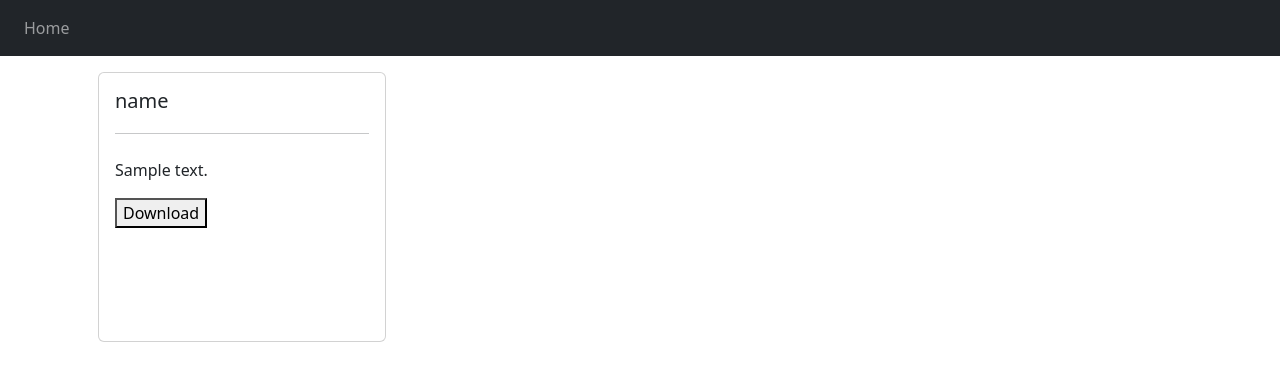
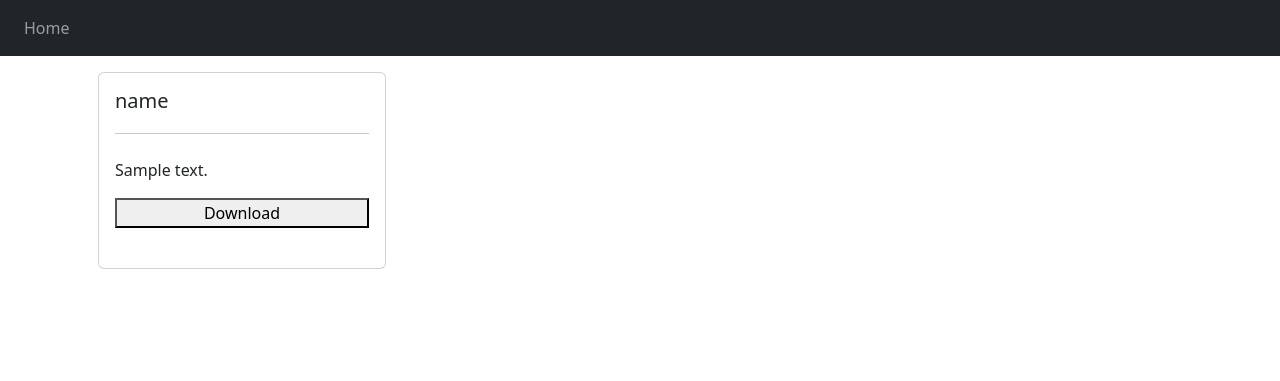
Before and after one commit to FAUSheppy/ths-cl-migration, a Flask app: template templates/select_template.html in a window 1280 px wide. Shown: the top 381 px of the page. Run offline with Flask 2, Linux system fonts and the light colour scheme; the template is opened without the code that fills it: most values are stand-ins (such as "Sample title", 1, 10 or a date in 2020); parts of the project's set-up code (start-up, migrations or seed data) failed here and were passed over; some libraries are stand-ins or nearby versions.

Commit message:
fix format on big screens

```diff
--- a/templates/select_template.html
+++ b/templates/select_template.html
@@ -8,18 +8,18 @@
   {% include 'navbar.html' %}
   <div class="container">
     {% for key in templatesDict.keys() %}
-    <div class="template-card m-3 card" style="width: 18rem; height: 270px;">
+    <div class="template-card m-3 card col" style="width: 18rem;">
         <div class="card-body">
           <h5 class="card-title">{{ key }}</h5>
           <h6 class="card-subtitle mb-2 text-muted"></h6>
           <hr class="my-4">
           <p class="card-text">{{ templatesDict[key]["description"] }}</p>
-          <button class="card-link"
+          <button class="btn-info mb-2" style="width: 100%;"
                   onclick="saveDocumentTemplate('{{ projectId }}', '{{ key }}', false)">
             Download
           </button>
           {% if projectPathAvailiable %}
-          <button class="card-link"
+          <button class="btn-primary mb-2" style="width: 100%;"
                   onclick="saveDocumentTemplate('{{ projectId }}', '{{ key }}', true)">
             In Projektordner Speichern
           </button>
```
